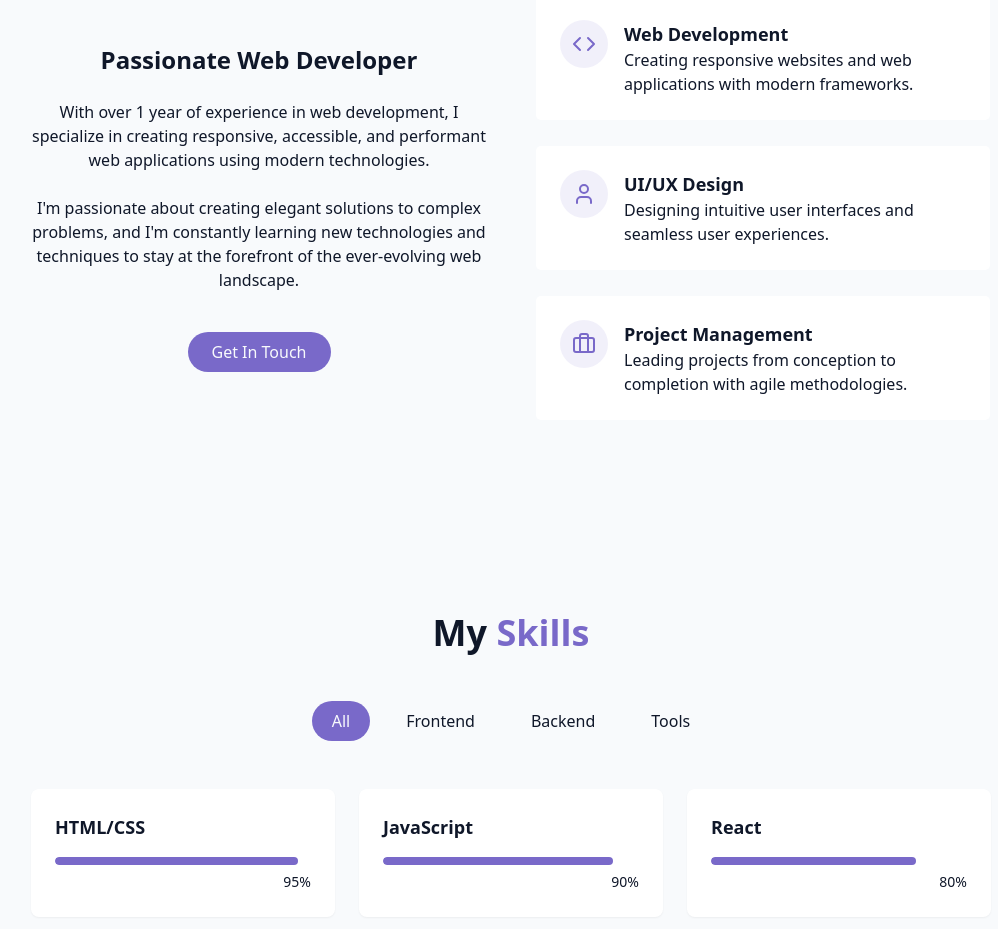
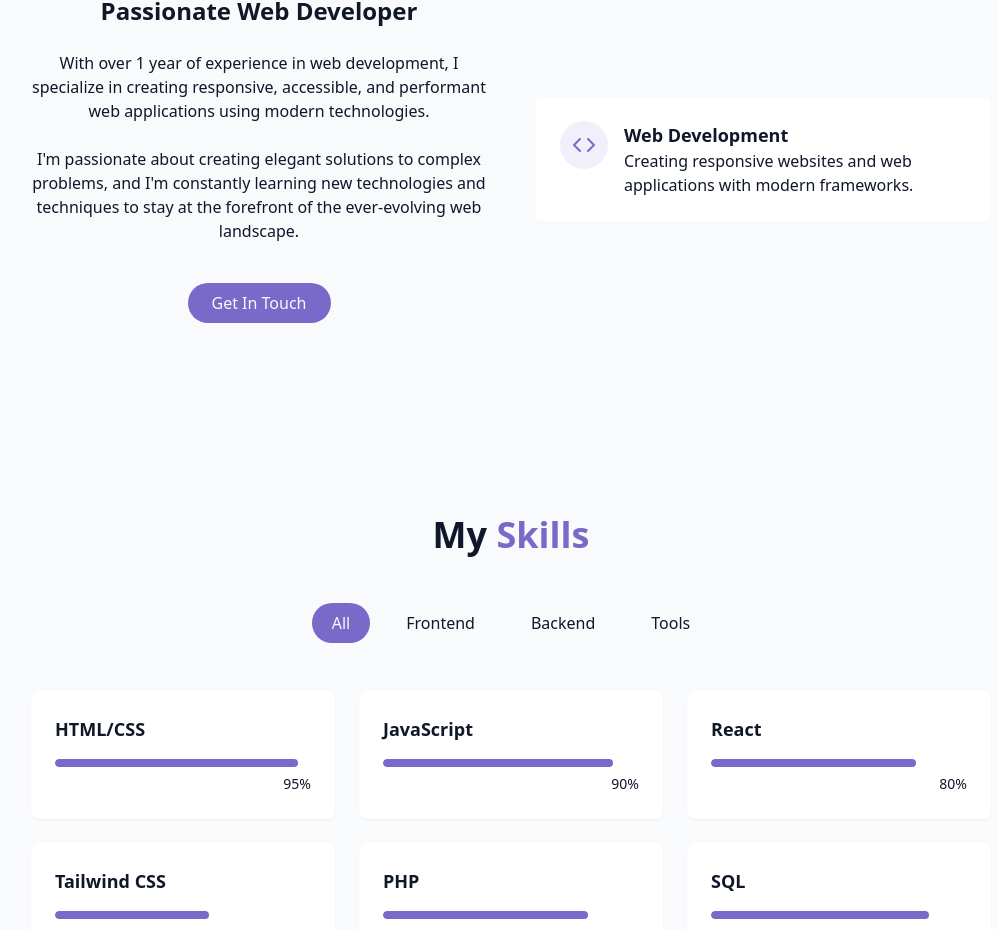
Before and after one commit to Shadabkhan2004/Portfolio-wesbite, a React (Vite) app: page / in a window 1280 px wide. Shown: the part 1013-1942 px from the top of the page, without its empty margins (129-1127 px from the left). Built offline with nearby package versions, Linux system fonts and the light colour scheme.

Commit message:
Update AboutSection.jsx

```diff
--- a/src/components/AboutSection.jsx
+++ b/src/components/AboutSection.jsx
@@ -58,7 +58,7 @@
                 </div>
               </div>
             </div>
-            <div className="gradient-border p-6 card-hover">
+{/*             <div className="gradient-border p-6 card-hover">
               <div className="flex items-start gap-4">
                 <div className="p-3 rounded-full bg-primary/10">
                   <User className="h-6 w-6 text-primary" />
@@ -86,7 +86,7 @@
                   </p>
                 </div>
               </div>
-            </div>
+            </div> */}
           </div>
         </div>
       </div>
```
